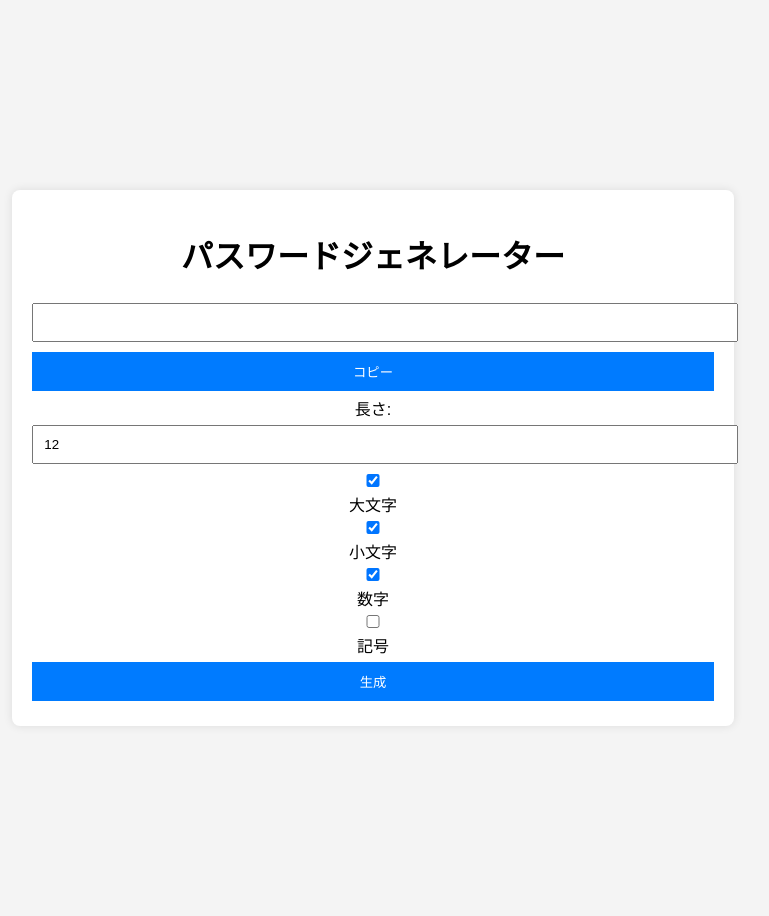
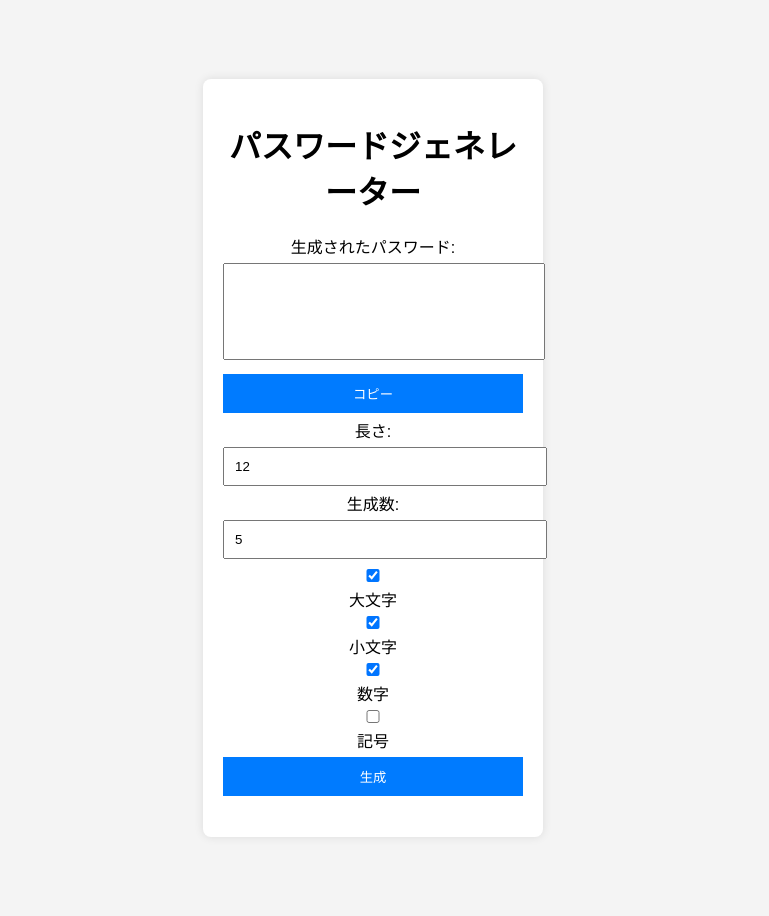
Before and after one commit to sibanyan/webitems, a Jekyll site: the page built from _items/passwords_generator/passgene.md, in a window 1280 px wide. Shown: the whole page, without its empty margins (267-1036 px from the left). Built offline with Jekyll 4.4.1, drawn with Linux system fonts in a browser that asks for light colours.

Commit message:
複数生成と文字数による評価を追加

```diff
--- a/_items/passwords_generator/passgene.md
+++ b/_items/passwords_generator/passgene.md
@@ -4,18 +4,19 @@
 stylesheet: style.css
 js: passgene_js.js
 ---
-<div class="container">
+ <div class="container">
     <h1>パスワードジェネレーター</h1>
-    <input type="text" id="password-output" readonly>
+    <label for="password-output">生成されたパスワード:</label>
+    <textarea id="password-output" rows="5" readonly></textarea>
     <button id="copy">コピー</button>
-
     <label for="length">長さ:</label>
     <input type="number" id="length" min="4" max="50" value="12">
-
+    <label for="count">生成数:</label>
+    <input type="number" id="count" min="1" max="20" value="5">
     <label><input type="checkbox" id="uppercase" checked> 大文字</label>
     <label><input type="checkbox" id="lowercase" checked> 小文字</label>
     <label><input type="checkbox" id="numbers" checked> 数字</label>
     <label><input type="checkbox" id="symbols"> 記号</label>
-
     <button id="generate">生成</button>
+    <p id="strength-message"></p>
 </div>
--- a/_items/passwords_generator/passgene_js.js
+++ b/_items/passwords_generator/passgene_js.js
@@ -1,12 +1,14 @@
 document.addEventListener("DOMContentLoaded", () => {
     const passwordOutput = document.getElementById("password-output");
     const lengthInput = document.getElementById("length");
+    const countInput = document.getElementById("count");
     const uppercaseCheckbox = document.getElementById("uppercase");
     const lowercaseCheckbox = document.getElementById("lowercase");
     const numbersCheckbox = document.getElementById("numbers");
     const symbolsCheckbox = document.getElementById("symbols");
     const generateButton = document.getElementById("generate");
     const copyButton = document.getElementById("copy");
+    const strengthMessage = document.getElementById("strength-message");
 
     const uppercaseChars = "ABCDEFGHIJKLMNOPQRSTUVWXYZ";
     const lowercaseChars = "abcdefghijklmnopqrstuvwxyz";
@@ -16,8 +18,9 @@
     function generatePassword() {
         console.log("パスワード生成を開始");
         let length = parseInt(lengthInput.value, 10);
+        let count = parseInt(countInput.value, 10);
         let characters = "";
-        let password = "";
+        let passwords = [];
 
         if (uppercaseCheckbox.checked) characters += uppercaseChars;
         if (lowercaseCheckbox.checked) characters += lowercaseChars;
@@ -28,16 +31,53 @@
 
         if (characters.length === 0) {
             passwordOutput.value = "選択してください";
+            strengthMessage.textContent = "";
             return;
         }
 
-        for (let i = 0; i < length; i++) {
-            let randomIndex = Math.floor(Math.random() * characters.length);
-            password += characters[randomIndex];
+        for (let j = 0; j < count; j++) {
+            let password = "";
+            for (let i = 0; i < length; i++) {
+                let randomIndex = Math.floor(Math.random() * characters.length);
+                password += characters[randomIndex];
+            }
+            passwords.push(password);
         }
 
-        console.log("生成されたパスワード:", password);
-        passwordOutput.value = password;
+        console.log("生成されたパスワード:", passwords);
+        passwordOutput.value = passwords.join("\n");
+
+        evaluateStrength(passwords);
+    }
+
+    function evaluateStrength(passwords) {
+        let minLength = Math.min(...passwords.map(p => p.length));
+        let hasUpper = passwords.some(p => /[A-Z]/.test(p));
+        let hasLower = passwords.some(p => /[a-z]/.test(p));
+        let hasNumber = passwords.some(p => /[0-9]/.test(p));
+        let hasSymbol = passwords.some(p => /[^A-Za-z0-9]/.test(p));
+
+        let complexity = [hasUpper, hasLower, hasNumber, hasSymbol].filter(Boolean).length;
+        let message = "";
+        let className = "";
+
+        if (minLength < 8 || complexity < 2) {
+            message = "強度: 弱い（8文字以上 & 2種類以上の文字を推奨）";
+            className = "weak";
+        } else if (minLength >= 8 && complexity >= 2 && complexity < 3) {
+            message = "強度: 普通（さらに文字種類を増やすと安全）";
+            className = "medium";
+        } else if (minLength >= 12 && complexity >= 3) {
+            message = "強度: 強い（十分に安全）";
+            className = "strong";
+        } else if (minLength >= 16 && complexity === 4) {
+            message = "強度: 非常に強い（最高レベルの安全性）";
+            className = "very-strong";
+        }
+
+        console.log("パスワードの強度:", message);
+        strengthMessage.textContent = message;
+        strengthMessage.className = className;
     }
 
     function copyToClipboard() {
--- a/_items/passwords_generator/style.css
+++ b/_items/passwords_generator/style.css
@@ -13,9 +13,10 @@
     border-radius: 8px;
     box-shadow: 0 0 10px rgba(0, 0, 0, 0.1);
     text-align: center;
+    width: 300px;
 }
 
-input, button {
+input, button, textarea {
     margin: 5px 0;
     padding: 10px;
     width: 100%;
@@ -31,3 +32,28 @@
 button:hover {
     background: #0056b3;
 }
+
+textarea {
+    resize: none;
+}
+
+#strength-message {
+    font-weight: bold;
+    margin-top: 10px;
+}
+
+.weak {
+    color: red;
+}
+
+.medium {
+    color: orange;
+}
+
+.strong {
+    color: green;
+}
+
+.very-strong {
+    color: blue;
+}
```
